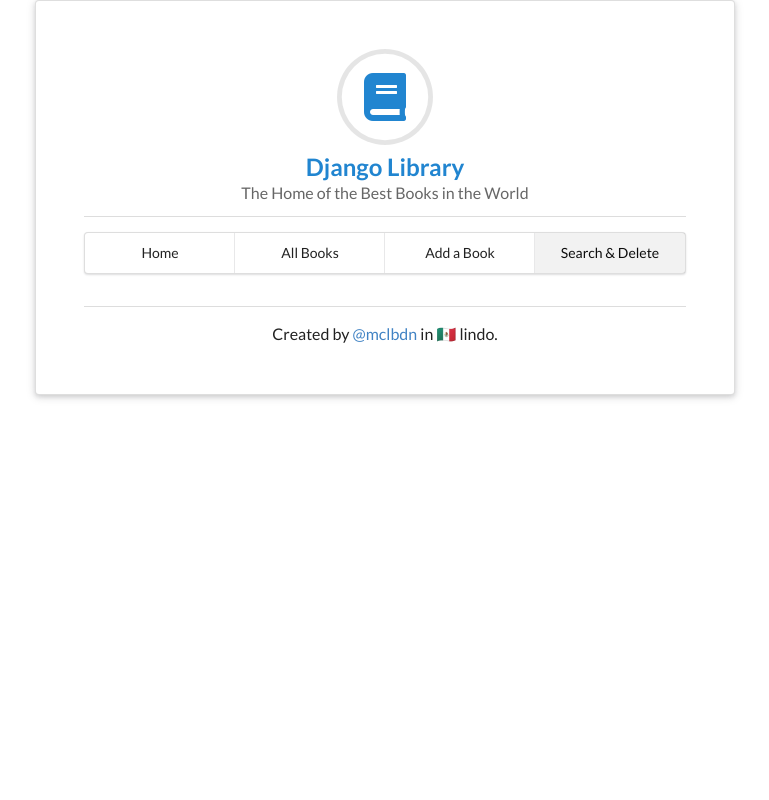
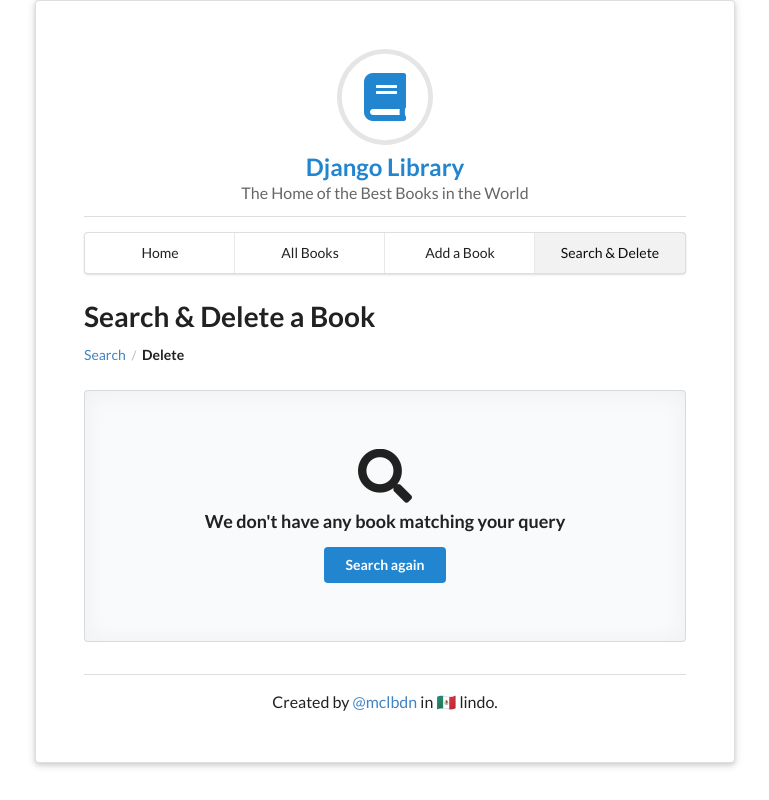
Before and after one commit to mclbdn/django_library_project, a Django app: template templates/results.html in a window 1280 px wide. Shown: the whole page, without its empty margins (255-1024 px from the left). Run offline with Django 3.2, Linux system fonts and the light colour scheme; the template is opened without the code that fills it, so the values that code supplies are empty.

Commit message:
Add delete view

```diff
--- a/library/urls.py
+++ b/library/urls.py
@@ -1,10 +1,11 @@
 from django.urls import path
-from .views import HomeView, BookListView, AddBookView, SearchBookView, ResultsView
+from .views import HomeView, BookListView, AddBookView, SearchBookView, ResultsView, DeleteBookView
 
 urlpatterns = [
     path('', HomeView.as_view(), name='home'),
     path('all-books/', BookListView.as_view(), name='all-books'),
     path('add-book/', AddBookView.as_view(), name='add-book'),
     path('search-book/', SearchBookView.as_view(), name='search-book'),
-    path('results/', ResultsView.as_view(), name='results')
+    path('results/', ResultsView.as_view(), name='results'),
+    path('delete-book/<int:pk>/', DeleteBookView.as_view(), name='delete-book')
 ]
--- a/static/css/style.css
+++ b/static/css/style.css
@@ -11,3 +11,7 @@ footer {
 .ui.icon.input {
     width: 45%;
 }
+
+.ui.breadcrumb {
+    margin-bottom: 14px !important;
+}
--- a/templates/results.html
+++ b/templates/results.html
@@ -5,11 +5,62 @@
 {% block menu_search_book_class %}active{% endblock menu_search_book_class %}
 
 {% block content %}
-    <ul>
-    {% for book in object_list %}
-        <li>
-        {{ book.title }} {{ book.author }}
-        </li>
-    {% endfor %}
-    </ul>
+
+    <h1 class="ui header">Search & Delete a Book</h1>
+
+    <div class="ui breadcrumb">
+        <a href="{% url 'search-book' %}" class="section">Search</a>
+        <span class="divider">/</span>
+        <div class="section active">Delete</div>
+    </div>
+    {% if object_list %}
+        <table class="ui very basic collapsing celled table">
+            <thead>
+                <tr>
+                    <th>Title</th>
+                    <th>Author</th>
+                    <th>Year</th>
+                    <th>Delete?</th>
+                </tr>
+            </thead>
+        <tbody>
+            {% for book in object_list %}
+            <tr>
+                <td>
+                    <h4 class="ui image header">
+                    <i class="book blue icon circular"></i>
+                    <div class="content">
+                        {{ book.title }}
+                        <div class="sub header">{{ book.page_count }} pages</div>
+                    </div>
+                </h4></td>
+                <td>
+                    {{ book.author }}
+                </td>
+                <td>
+                    {{ book.year }}
+                </td>
+                <td>
+                    <!-- <button class="ui red basic button"><a href="{% url 'delete-book' book.pk %}">Delete</a></button> -->
+                    <form method="post" action="{% url 'delete-book' book.pk %}">
+                        {% csrf_token %}
+                        <button type="submit" class="ui red button">Delete</button>
+                    </form>
+                </td>
+            </tr>
+            {% endfor %}
+        </tbody>
+        </table>
+    {% else %}
+        <div class="ui placeholder segment">
+            <div class="ui icon header">
+                <i class="search icon"></i>
+                We don't have any book matching your query
+            </div>
+            <div class="inline">
+                <a href="{% url 'search-book' %}"><div class="ui primary button">Search again</div></a>
+            </div>
+        </div>
+    {% endif %}
+
 {% endblock content %}
```
Also changed, not shown: library/views.py (+6 -3 lines), templates/search_book.html (+8 -8 lines).
